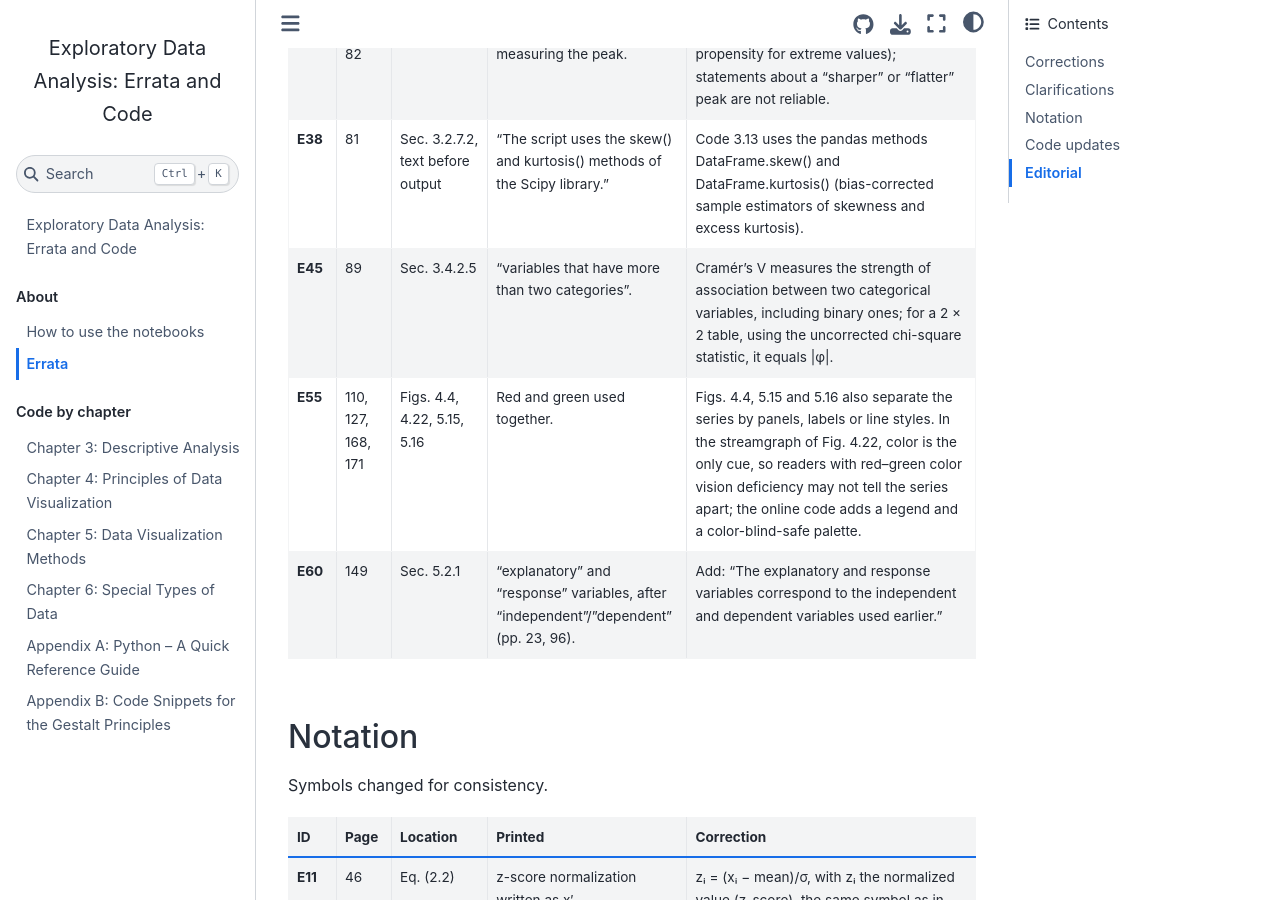
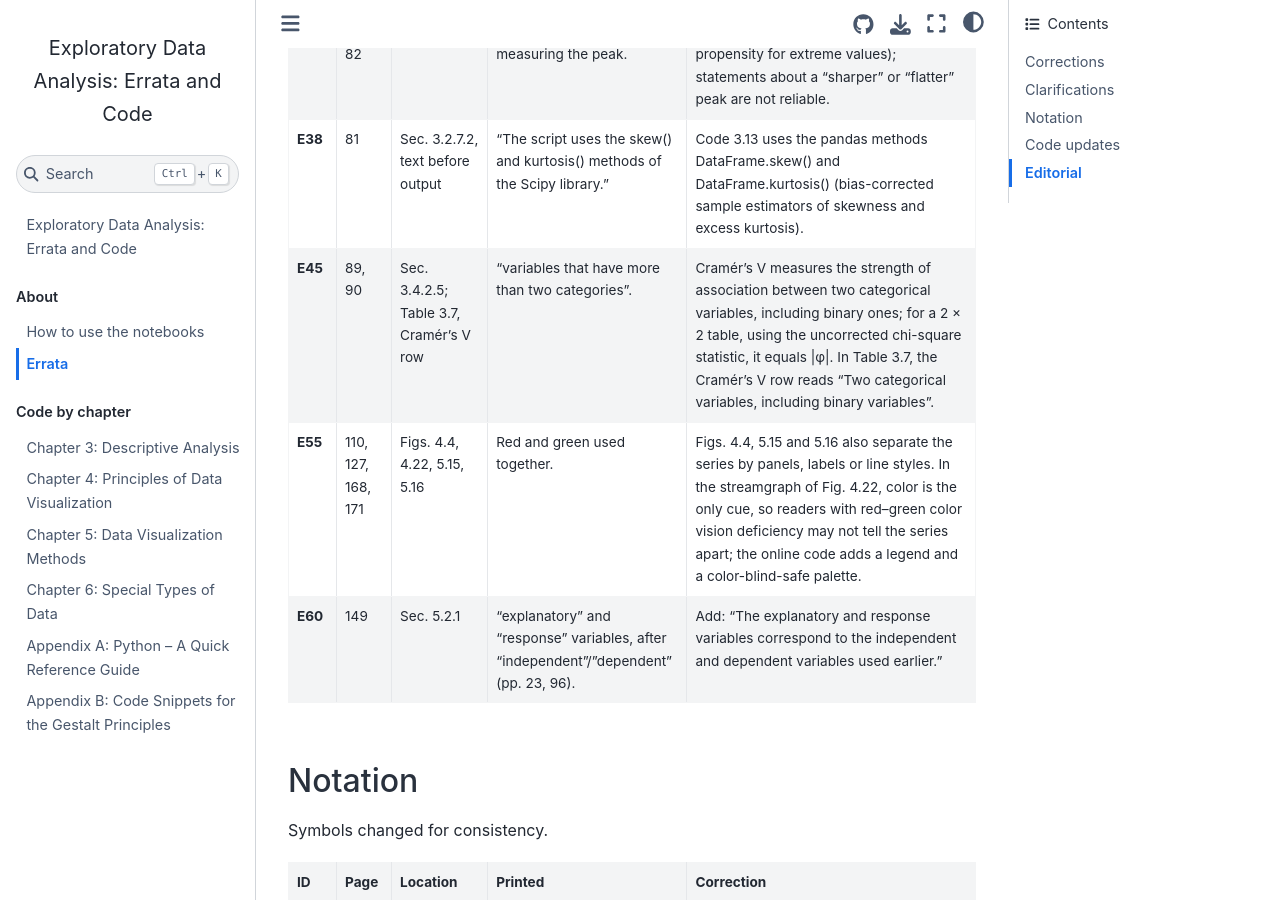
Before and after one commit to lndecastro/EDA-Book, a Jupyter Book: the page built from book/errata.md, in a window 1280 px wide and 900 px high, scrolled down 6765 px. Built offline with Jupyter Book 1.0.4 settings and Sphinx 7.4.7 and the Sphinx Book theme 1.1.4, drawn with Linux system fonts in a browser that asks for light colours.

Commit message:
Errata v1.2

```diff
--- a/book/errata.md
+++ b/book/errata.md
@@ -66,7 +66,7 @@ Text that is correct but imprecise, incomplete, or easy to misread.
 | <a id="e16"></a>**E16** | 65 | Sec. 3.2.1.8 | "… the harmonic mean tends to mitigate the impact of large outliers and aggravate the impact of small ones." | Add: "… its reciprocal formula requires non-zero values, and it is meaningful for positive, ratio-scale data." |
 | <a id="e34"></a>**E34** | 78–82 | Sec. 3.2.7.2 | Kurtosis described as measuring the peak. | Kurtosis mainly reflects the tails (the propensity for extreme values); statements about a "sharper" or "flatter" peak are not reliable. |
 | <a id="e38"></a>**E38** | 81 | Sec. 3.2.7.2, text before output | "The script uses the skew() and kurtosis() methods of the Scipy library." | Code 3.13 uses the pandas methods DataFrame.skew() and DataFrame.kurtosis() (bias-corrected sample estimators of skewness and excess kurtosis). |
-| <a id="e45"></a>**E45** | 89 | Sec. 3.4.2.5 | "variables that have more than two categories". | Cramér’s V measures the strength of association between two categorical variables, including binary ones; for a 2 × 2 table, using the uncorrected chi-square statistic, it equals \|φ\|. |
+| <a id="e45"></a>**E45** | 89, 90 | Sec. 3.4.2.5; Table 3.7, Cramér’s V row | "variables that have more than two categories". | Cramér’s V measures the strength of association between two categorical variables, including binary ones; for a 2 × 2 table, using the uncorrected chi-square statistic, it equals \|φ\|. In Table 3.7, the Cramér’s V row reads "Two categorical variables, including binary variables". |
 | <a id="e55"></a>**E55** | 110, 127, 168, 171 | Figs. 4.4, 4.22, 5.15, 5.16 | Red and green used together. | Figs. 4.4, 5.15 and 5.16 also separate the series by panels, labels or line styles. In the streamgraph of Fig. 4.22, color is the only cue, so readers with red–green color vision deficiency may not tell the series apart; the online code adds a legend and a color-blind-safe palette. |
 | <a id="e60"></a>**E60** | 149 | Sec. 5.2.1 | "explanatory" and "response" variables, after "independent"/"dependent" (pp. 23, 96). | Add: "The explanatory and response variables correspond to the independent and dependent variables used earlier." |
 
```
Also changed, not shown: 1 other file.
